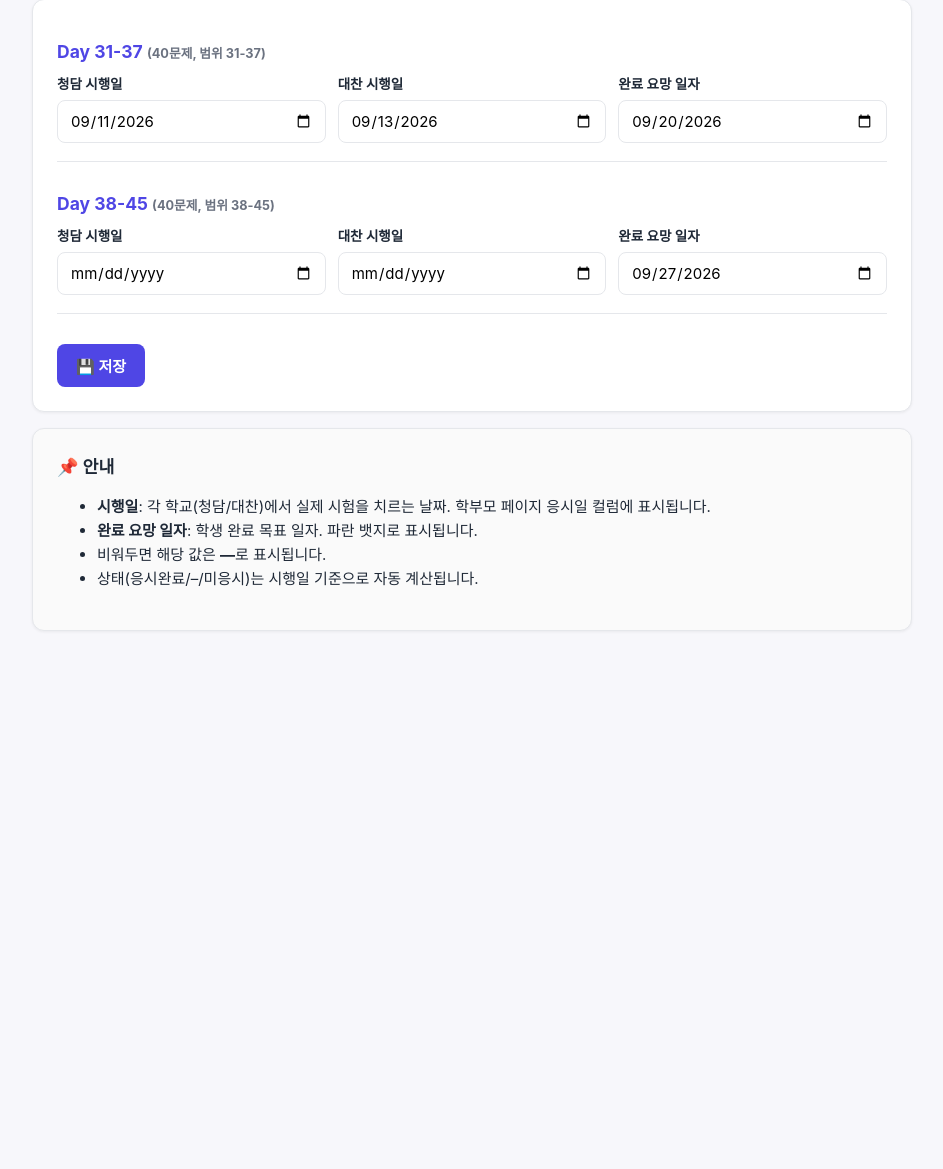
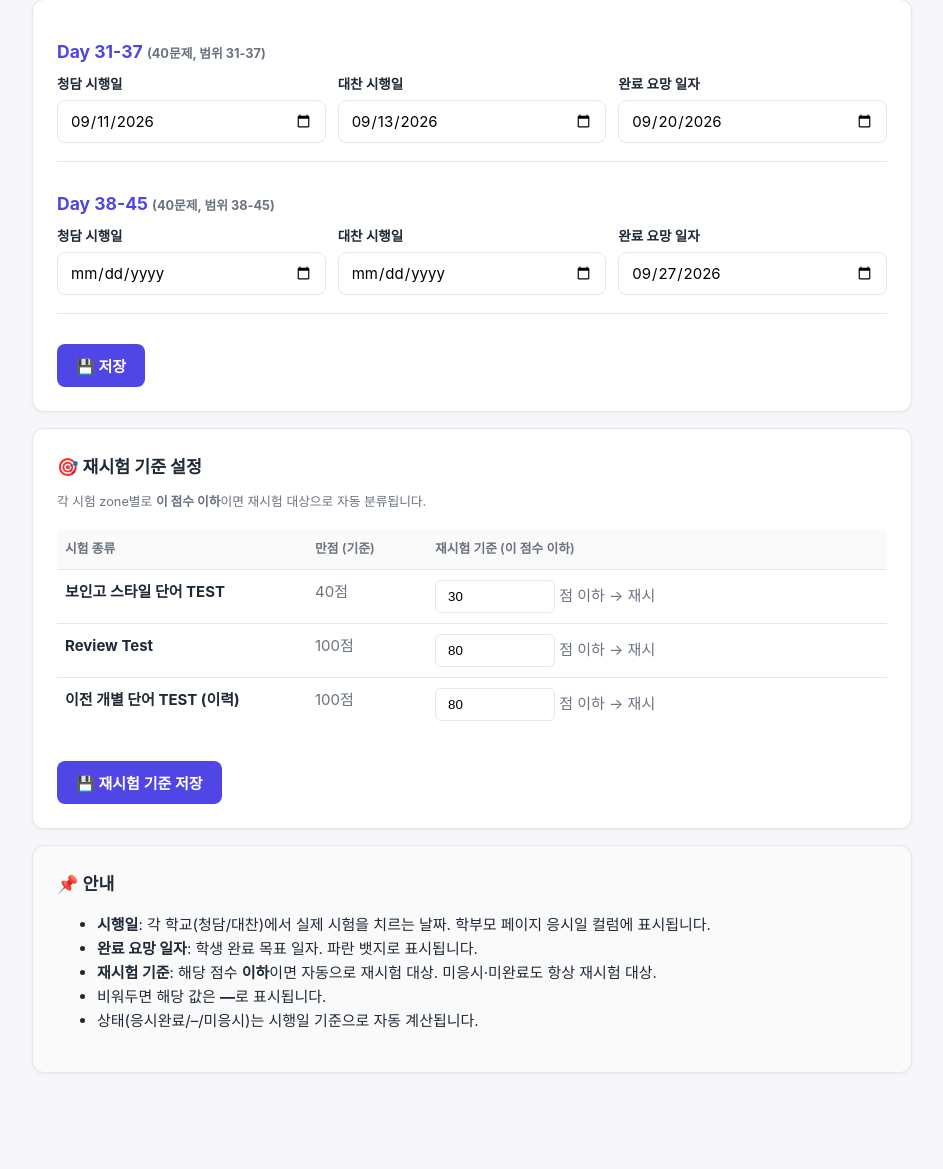
Before and after one commit to hernameisheather/Boin_theopen, a Flask app: page /admin/deadlines in a window 1280 px wide. Shown: the part 250-1419 px from the top of the page, without its empty margins (168-1111 px from the left). Before the commit the page ends 881 px from the top, so only its background shows below. Run offline with Flask 3, Linux system fonts and the light colour scheme; the visitor is signed in with stand-in values (Sample User, id 1).

Commit message:
Configurable retake thresholds per test zone (default: word=30, review/legacy=80)

```diff
--- a/app.py
+++ b/app.py
@@ -449,6 +449,57 @@ def save_test_deadlines(config):
         json.dump(config, f, ensure_ascii=False, indent=2)
 
 
+# ─── 시험별 재시험 기준 (점수 이하일 때 재시 필요) ─────────
+RETAKE_THRESHOLDS_FILE = os.path.join(DATA_DIR, "retake_thresholds.json")
+
+# 기본값: 단어시험 40점 만점이라 30점 이하 재시, 그 외는 80점 이하 재시
+DEFAULT_RETAKE_THRESHOLDS = {
+    "boingo_word": 30,   # 보인고 스타일 단어 TEST (40점 만점 기준)
+    "review": 80,        # Review Test (100점 만점 기준)
+    "legacy_word": 80,   # 이전 개별 회차 (100점 만점 기준)
+}
+
+RETAKE_ZONE_META = [
+    {"key": "boingo_word", "label": "보인고 스타일 단어 TEST", "max_score": 40},
+    {"key": "review", "label": "Review Test", "max_score": 100},
+    {"key": "legacy_word", "label": "이전 개별 단어 TEST (이력)", "max_score": 100},
+]
+
+
+def load_retake_thresholds():
+    """{zone_key: threshold_number}"""
+    import json
+    if not os.path.exists(RETAKE_THRESHOLDS_FILE):
+        return dict(DEFAULT_RETAKE_THRESHOLDS)
+    try:
+        with open(RETAKE_THRESHOLDS_FILE, "r", encoding="utf-8") as f:
+            data = json.load(f)
+        result = dict(DEFAULT_RETAKE_THRESHOLDS)
+        for k, v in data.items():
+            try:
+                result[str(k)] = float(v)
+            except (ValueError, TypeError):
+                pass
+        return result
+    except Exception as e:
+        print(f"[WARN] Load retake thresholds failed: {e}")
+        return dict(DEFAULT_RETAKE_THRESHOLDS)
+
+
+def save_retake_thresholds(thresholds):
+    import json
+    os.makedirs(DATA_DIR, exist_ok=True)
+    # 숫자로 정규화
+    clean = {}
+    for k, v in thresholds.items():
+        try:
+            clean[str(k)] = float(v)
+        except (ValueError, TypeError):
+            pass
+    with open(RETAKE_THRESHOLDS_FILE, "w", encoding="utf-8") as f:
+        json.dump(clean, f, ensure_ascii=False, indent=2)
+
+
 def _record_matches_round(record, range_str):
     """기록이 특정 단어시험 회차에 해당하는지 판단.
     매칭 기준: 항목 또는 피드백에 range 문자열이 들어있고, 단어/어휘 키워드도 함께 있을 때.
@@ -507,20 +558,23 @@ def compute_review_test_records(student_records):
         if cat not in by_cat or date > (by_cat[cat].get("date") or ""):
             by_cat[cat] = r
 
+    threshold = load_retake_thresholds().get("review", 80)
     result = []
     for cat, r in by_cat.items():
         score_text = r.get("score", "")
         numeric_score = _parse_score(score_text)
         completed = _is_word_test_completed(score_text)
-        # 재시험 필요 판단: 미완료 or 80점 이하
+        # 재시험 필요 판단: 미완료 or 임계값 이하
         needs_retake = False
         retake_reason = ""
         if not completed:
             needs_retake = True
             retake_reason = "미완료"
-        elif numeric_score is not None and numeric_score <= 80:
+        elif numeric_score is not None and numeric_score <= threshold:
             needs_retake = True
-            retake_reason = f"{int(numeric_score) if numeric_score == int(numeric_score) else numeric_score}점 (≤80)"
+            val = int(numeric_score) if numeric_score == int(numeric_score) else numeric_score
+            thr = int(threshold) if threshold == int(threshold) else threshold
+            retake_reason = f"{val}점 (≤{thr})"
         retake_taken = r.get("resolved", False)
         result.append({
             "test_name": cat,
@@ -758,8 +812,10 @@ def grade_retake(answers):
     }
 
 
-def _build_word_test_row(round_info, student_records, deadlines=None):
+def _build_word_test_row(round_info, student_records, deadlines=None, threshold=None):
     """단일 회차의 상태 정보를 계산 (내부 헬퍼, legacy용)."""
+    if threshold is None:
+        threshold = load_retake_thresholds().get("legacy_word", 80)
     matching = [r for r in student_records
                 if _record_matches_round(r, round_info["range"])]
     matching.sort(key=lambda r: r.get("date", ""), reverse=True)
@@ -776,9 +832,11 @@ def _build_word_test_row(round_info, student_records, deadlines=None):
     elif not completed:
         needs_retake = True
         retake_reason = "미완료"
-    elif numeric_score is not None and numeric_score <= 80:
+    elif numeric_score is not None and numeric_score <= threshold:
         needs_retake = True
-        retake_reason = f"{int(numeric_score) if numeric_score == int(numeric_score) else numeric_score}점 (≤80)"
+        val = int(numeric_score) if numeric_score == int(numeric_score) else numeric_score
+        thr = int(threshold) if threshold == int(threshold) else threshold
+        retake_reason = f"{val}점 (≤{thr})"
     retake_taken = latest.get("resolved", False) if latest else False
     deadline = ""
     if deadlines and "key" in round_info:
@@ -881,16 +939,18 @@ def _build_boingo_word_test_row(round_info, student_code, student_records, all_r
             parts.append(f"{sc} {_format_mmdd(d)}")
     test_date_display = " · ".join(parts) if parts else ""
 
-    # 재시험
+    # 재시험 (설정된 threshold 사용)
+    threshold = load_retake_thresholds().get("boingo_word", 30)
     needs_retake = False
     retake_reason = ""
     if status == "미응시":
         needs_retake = True
         retake_reason = "미응시"
-    elif has_score and numeric_score <= 80:
+    elif has_score and numeric_score <= threshold:
         needs_retake = True
         val = int(numeric_score) if numeric_score == int(numeric_score) else numeric_score
-        retake_reason = f"{val}점 (≤80)"
+        thr = int(threshold) if threshold == int(threshold) else threshold
+        retake_reason = f"{val}점 (≤{thr})"
     retake_taken = latest.get("resolved", False) if latest else False
 
     return {
@@ -1590,26 +1650,44 @@ def admin_logout():
 @admin_required
 def admin_deadlines():
     if request.method == "POST":
-        config = {}
-        for round_info in BOINGO_WORD_ROUNDS:
-            key = round_info["key"]
-            entry = {
-                "deadline": request.form.get(f"deadline_{key}", "").strip(),
-                "test_dates": {},
-            }
-            for sc in SCHOOLS:
-                entry["test_dates"][sc] = request.form.get(f"testdate_{key}_{sc}", "").strip()
-            config[key] = entry
-        save_test_deadlines(config)
-        flash("완료 요망 일자·시행일이 저장되었습니다.", "success")
+        action = request.form.get("action", "deadlines")
+        if action == "thresholds":
+            # 재시험 기준 저장
+            new_thresholds = {}
+            for meta in RETAKE_ZONE_META:
+                val = request.form.get(f"threshold_{meta['key']}", "").strip()
+                if val:
+                    try:
+                        new_thresholds[meta["key"]] = float(val)
+                    except ValueError:
+                        pass
+            save_retake_thresholds(new_thresholds)
+            flash("재시험 기준이 저장되었습니다.", "success")
+        else:
+            # 완료 요망 일자 + 시행일 저장
+            config = {}
+            for round_info in BOINGO_WORD_ROUNDS:
+                key = round_info["key"]
+                entry = {
+                    "deadline": request.form.get(f"deadline_{key}", "").strip(),
+                    "test_dates": {},
+                }
+                for sc in SCHOOLS:
+                    entry["test_dates"][sc] = request.form.get(f"testdate_{key}_{sc}", "").strip()
+                config[key] = entry
+            save_test_deadlines(config)
+            flash("완료 요망 일자·시행일이 저장되었습니다.", "success")
         return redirect(url_for("admin_deadlines"))
 
     config = load_test_deadlines()
+    thresholds = load_retake_thresholds()
     return render_template(
         "admin_deadlines.html",
         rounds=BOINGO_WORD_ROUNDS,
         config=config,
         schools=SCHOOLS,
+        thresholds=thresholds,
+        zone_meta=RETAKE_ZONE_META,
     )
 
 
@@ -1996,6 +2074,10 @@ def admin_retakes():
     def _term_of(r):
         return r.get("term") or DEFAULT_TERM
 
+    # 재시험 기준 로드
+    thresholds = load_retake_thresholds()
+    word_threshold = thresholds.get("boingo_word", 30)
+
     # 학생별 재시험 대상 수집
     students_data = []
     errors = []  # 에러 학생 로깅용
@@ -2035,10 +2117,11 @@ def admin_retakes():
                     reason = "미완료"
                 else:
                     numeric = _parse_score(score_text)
-                    if numeric is not None and numeric <= 80:
+                    if numeric is not None and numeric <= word_threshold:
                         needs = True
                         val = int(numeric) if numeric == int(numeric) else numeric
-                        reason = f"{val}점 (≤80)"
+                        thr = int(word_threshold) if word_threshold == int(word_threshold) else word_threshold
+                        reason = f"{val}점 (≤{thr})"
 
             if needs:
                 retake_items.append({
--- a/templates/admin_deadlines.html
+++ b/templates/admin_deadlines.html
@@ -39,11 +39,46 @@
   </form>
 </section>
 
+<section class="card">
+  <h2>🎯 재시험 기준 설정</h2>
+  <p class="muted small">각 시험 zone별로 <b>이 점수 이하</b>이면 재시험 대상으로 자동 분류됩니다.</p>
+  <form method="post" class="form">
+    <input type="hidden" name="action" value="thresholds">
+    <table class="records">
+      <thead>
+        <tr>
+          <th style="width:250px">시험 종류</th>
+          <th style="width:120px">만점 (기준)</th>
+          <th>재시험 기준 (이 점수 이하)</th>
+        </tr>
+      </thead>
+      <tbody>
+        {% for meta in zone_meta %}
+        <tr>
+          <td><b>{{ meta.label }}</b></td>
+          <td class="muted">{{ meta.max_score }}점</td>
+          <td>
+            <input type="number" step="any" min="0" name="threshold_{{ meta.key }}"
+                   value="{{ thresholds.get(meta.key, '') }}"
+                   style="padding:8px 12px; border:1px solid #e5e7eb; border-radius:6px; width:120px;">
+            <span class="muted">점 이하 → 재시</span>
+          </td>
+        </tr>
+        {% endfor %}
+      </tbody>
+    </table>
+    <div class="form-actions" style="margin-top:16px;">
+      <button type="submit" class="btn-primary">💾 재시험 기준 저장</button>
+    </div>
+  </form>
+</section>
+
 <section class="card info">
   <h2>📌 안내</h2>
   <ul>
     <li><b>시행일</b>: 각 학교(청담/대찬)에서 실제 시험을 치르는 날짜. 학부모 페이지 응시일 컬럼에 표시됩니다.</li>
     <li><b>완료 요망 일자</b>: 학생 완료 목표 일자. 파란 뱃지로 표시됩니다.</li>
+    <li><b>재시험 기준</b>: 해당 점수 <b>이하</b>이면 자동으로 재시험 대상. 미응시·미완료도 항상 재시험 대상.</li>
     <li>비워두면 해당 값은 <b>—</b>로 표시됩니다.</li>
     <li>상태(응시완료/–/미응시)는 시행일 기준으로 자동 계산됩니다.</li>
   </ul>
```
